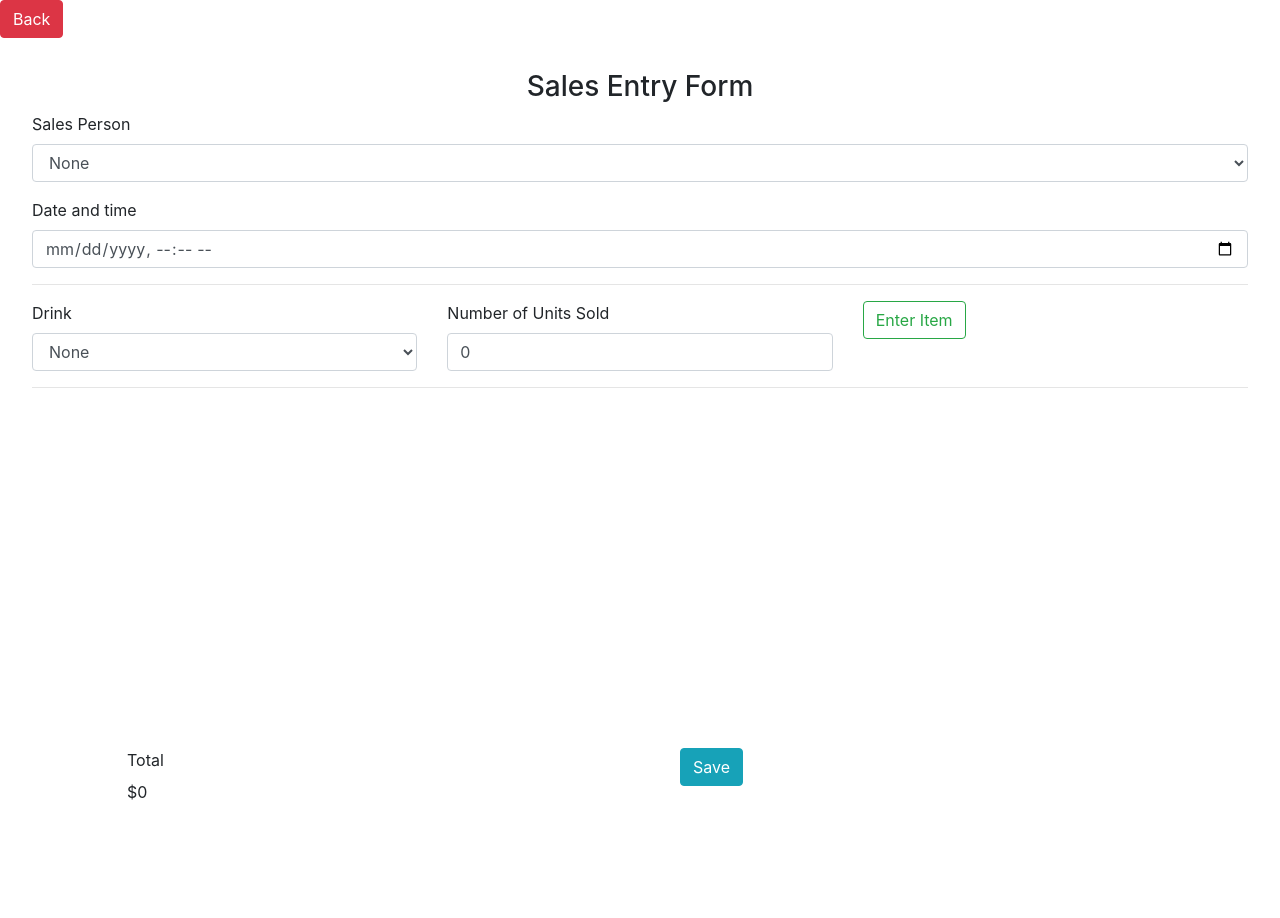
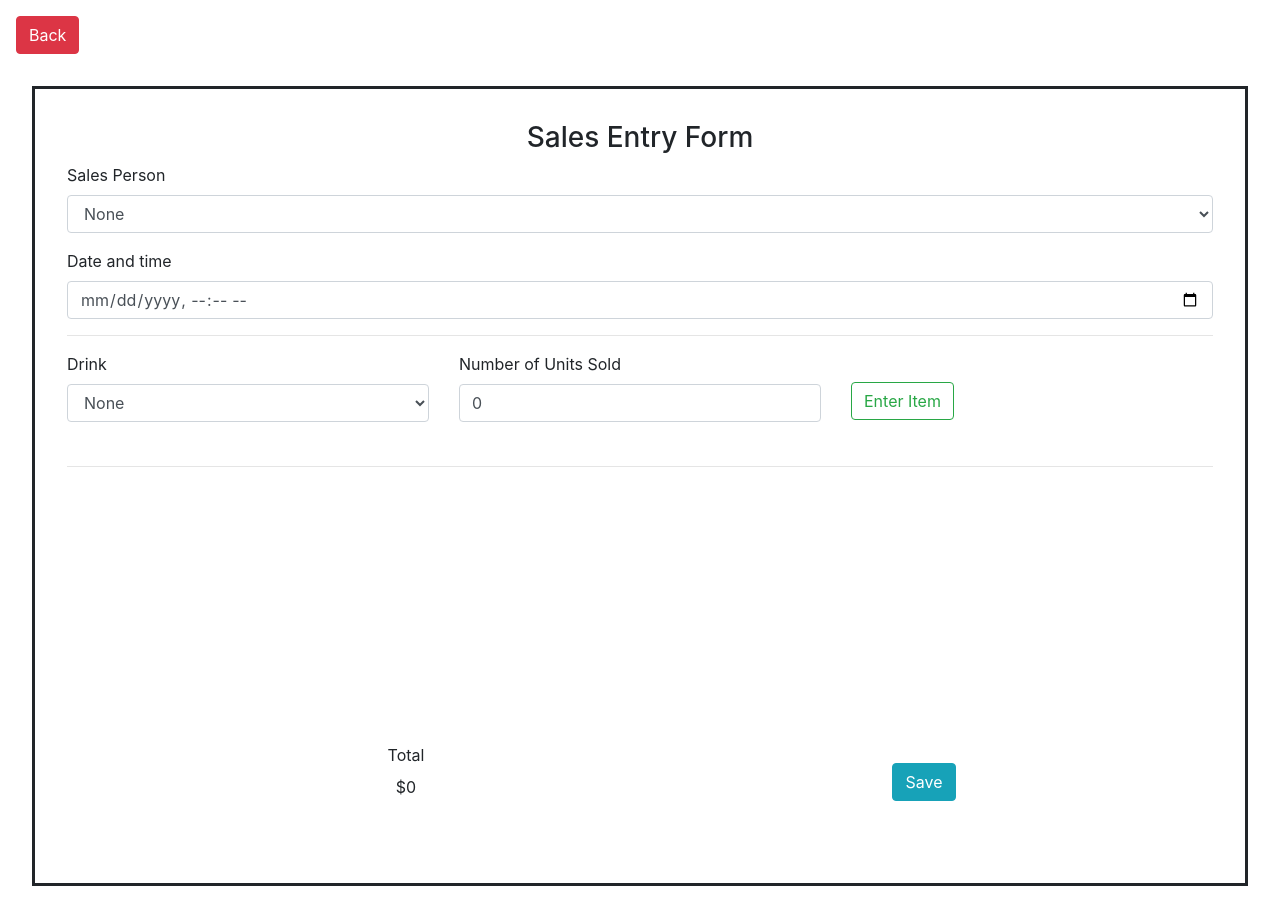
Before and after one commit to patbeqo/Lemonade, a React (Create React App) app in the folder SalesTrackingApp/: page /sales/form in a window 1280 px wide. Built offline with nearby package versions, Linux system fonts and the light colour scheme.

Commit message:
Updated SCSS

```diff
--- a/SalesTrackingApp/src/components/Homepage.js
+++ b/SalesTrackingApp/src/components/Homepage.js
@@ -8,16 +8,16 @@ function EnterSale() {
       <div className="Welcome">
         <h1> Welcome back! </h1>
       </div>
-      <div className="buttons">
-        <div className = "buttons">
-        <Link to = "/sales/form/">
-        <button type="button" className="btn btn-outline-success">Enter Sale</button>
-        </Link>
-        </div>
-        <div className = "buttons">
-        <Link to = '/sales/report/'>
-        <button type="button" className="btn btn-outline-primary">Sales Report</button>
-        </Link>
+      <div className = "row">
+          <div className = "column">
+            <Link to = "/sales/form/">
+            <button type="button" className="btn btn-outline-success" id = "button1">Enter Sale</button>
+            </Link>
+          </div>
+          <div className = "column">
+            <Link to = '/sales/report/'>
+            <button type="button" className=" btn btn-outline-primary" id = "button2">Sales Report</button>
+          </Link>
         </div>
       </div>
   </div>
--- a/SalesTrackingApp/src/components/Homepage.scss
+++ b/SalesTrackingApp/src/components/Homepage.scss
@@ -1,8 +1,27 @@
+.back-button {
+
+	padding-top: 1em;
+	padding-left: 1em;
+
+}
+
+.column {
+
+	flex: 50%;
+	text-align: center;
+
+}
+
+
+.row {
+
+	display: flex;
+
+}
+
+
 .Welcome {
 	text-align: center;
 	padding-top: 300px;
+
 }
-.buttons {
-	text-align: center;
-	margin: auto;
-}
--- a/SalesTrackingApp/src/components/ReportPage.js
+++ b/SalesTrackingApp/src/components/ReportPage.js
@@ -187,9 +187,11 @@ class ReportPage extends Component {
 
     return (
       <div>
-        <Link to = "/">
-          <button type="button" class="btn btn-danger">Back</button>
-        </Link>
+        <div className = "back-button">
+          <Link to = "/">
+            <button type="button" class="btn btn-danger">Back</button>
+          </Link>
+        </div>
         <appContext.Consumer>
           {(data) => (
             <div className="Site">
@@ -199,7 +201,7 @@ class ReportPage extends Component {
                   <div className="form-group row">
                     <div className="col">
                       <label for="item_selct">Sales Person</label>
-                      <select className="form-control" id={this.state.personBool ? "errorclassName":"item_select"} onChange = {this.updateSalesPerson.bind(this)}>
+                      <select className="form-control" id={this.state.personBool ? "errorClass":"item_select"} onChange = {this.updateSalesPerson.bind(this)}>
                         <option>None</option>
                         <option>Jeff Terry</option>
                         <option>Thomas Black</option>
@@ -211,13 +213,13 @@ class ReportPage extends Component {
                   <div className="form-group row">
                     <div className="col">
                       <label>Start Date</label>
-                      <input className="form-control" type="datetime-local" onChange={this.updateStartDate.bind(this)} id={this.state.startBool ? "errorclassName":""} value= {this.state.startTime}></input>
+                      <input className="form-control" type="datetime-local" onChange={this.updateStartDate.bind(this)} id={this.state.startBool ? "errorClass":""} value= {this.state.startTime}></input>
                     </div>
                   </div>
                   <div className="form-group row">
                     <div className="col">
                       <label>End Date</label>
-                      <input className="form-control" type="datetime-local" onChange={this.updateEndDate.bind(this)} id={this.state.endBool ? "errorclassName":""} value= {this.state.endTime}></input>
+                      <input className="form-control" type="datetime-local" onChange={this.updateEndDate.bind(this)} id={this.state.endBool ? "errorClass":""} value= {this.state.endTime}></input>
                     </div>
                   </div>
                   <button type="button" className="btn btn-info" onClick={() => {this.generateReport(data.state.forms)}}>Generate Report</button>
--- a/SalesTrackingApp/src/components/ReportPage.scss
+++ b/SalesTrackingApp/src/components/ReportPage.scss
@@ -1,15 +1,33 @@
-.Report-Title {
+.back-button {
 
-    margin: auto;
+	padding-top: 1em;
+	padding-left: 1em;
+
 }
 
+
+
+.container {
+
+	padding-top: 1em;
+
+}
+
+
 #errorClass {
-	-webkit-box-shadow: inset 0px 0px 29px 11px rgba(250,13,25,0.48);
-	-moz-box-shadow: inset 0px 0px 29px 11px rgba(250,13,25,0.48);
-	box-shadow: inset 0px 0px 29px 11px rgba(250,13,25,0.48);
+
+	border: 2px solid red;
 }
+
 
 .hide-report {
 
 	display: none;
 }
+
+
+
+.Report-Title {
+
+    margin: auto;
+}
--- a/SalesTrackingApp/src/components/SalesForm.js
+++ b/SalesTrackingApp/src/components/SalesForm.js
@@ -54,6 +54,7 @@ class SalesForm extends Component {
     //If the number of items is a valid poistive integer, and there is an item selected, Add salesForm
     if(tmp === 0){
 
+      //Storing current state values
       const currDrink = this.state.drinkSelected;
       const currAmountSold = this.state.numSold;
       var currProfits = 0;
@@ -83,7 +84,6 @@ class SalesForm extends Component {
       this.setState({totalProfits: newTotalProfits});
 
       //Adding a new component in order to be displayed, including the index in order to identify which element to delete in the future
-      //this.setState({sales: [...this.state.sales, <SalesItem onDelete={this.handleDelete} id = {index} drink = {currDrink} amountSold = {currAmountSold} profits = {currProfits}/>]});
       this.setState({sales: [...this.state.sales,
           {onDelete: this.handleDelete,
            drink: currDrink,
@@ -218,7 +218,7 @@ class SalesForm extends Component {
             this.setState({popBool: 0});
         }
         .bind(this),
-        5000
+        5000  // 5 seconds
       );
 
 
@@ -231,9 +231,11 @@ class SalesForm extends Component {
 
     return (
         <div>
-          <Link to = "/">
-            <button type="button" class="btn btn-danger">Back</button>
-          </Link>
+          <div className = "back-button">
+            <Link to = "/">
+              <button type="button" class="btn btn-danger">Back</button>
+            </Link>
+          </div>
           <appContext.Consumer>
             {(data) => (
               <div className="Site">
@@ -246,7 +248,7 @@ class SalesForm extends Component {
                     <div className="form-group row">
                       <div className="col">
                         <label>Sales Person</label>
-                        <select className="form-control" id={this.state.salesPersonBool ? "errorclassName":"item_select"} onChange = {this.updateSalesPerson.bind(this)} value = {this.state.salesPerson} >
+                        <select class="form-control" id={this.state.salesPersonBool ? "errorClass":"item_select"} onChange = {this.updateSalesPerson.bind(this)} value = {this.state.salesPerson} >
                             <option>None</option>
                             <option>Jeff Terry</option>
                             <option>Thomas Black</option>
@@ -258,7 +260,7 @@ class SalesForm extends Component {
                     <div className="form-group row">
                       <div className="col">
                         <label>Date and time</label>
-                        <input className="form-control" type="datetime-local" onChange={this.updateDateTime.bind(this)} id={this.state.dateTimeBool ? "errorclassName":""} value= {this.state.dateTime}></input>
+                        <input className="form-control" type="datetime-local" onChange={this.updateDateTime.bind(this)} id={this.state.dateTimeBool ? "errorClass":""} value= {this.state.dateTime}></input>
                       </div>
                     </div>
                   </form>
@@ -266,7 +268,7 @@ class SalesForm extends Component {
                   <div className="form-group row">
                       <div className="col">
                         <label>Drink</label>
-                        <select className="form-control" onChange={this.updateDrinkSelected.bind(this)} id={this.state.drinkSelectedBool ? "errorclassName" : "item_select"}  value={this.state.drinkSelected} >
+                        <select className="form-control" onChange={this.updateDrinkSelected.bind(this)} id={this.state.drinkSelectedBool ? "errorClass" : "item_select"}  value={this.state.drinkSelected} >
                           <option>None</option>
                           <option>Fresh Lemon Lemonade</option>
                           <option>Orange & Lemon Splash</option>
@@ -276,10 +278,12 @@ class SalesForm extends Component {
                       </div>
                       <div className="col">
                         <label>Number of Units Sold</label>
-                        <input className="form-control" onChange={this.updateNumSold.bind(this)} id={this.state.numSoldBool ? "errorclassName" : "item_select"} value={this.state.numSold}></input>
+                        <input className="form-control" onChange={this.updateNumSold.bind(this)} id={this.state.numSoldBool ? "errorClass" : "item_select"} value={this.state.numSold}></input>
                       </div>
                       <div className="col">
-                        <button type="button" className="btn btn-outline-success" onClick = {this.addSale.bind(this)}>Enter Item</button>
+                        <div className="enter">
+                          <button type="button" className="btn btn-outline-success" onClick = {this.addSale.bind(this)}>Enter Item</button>
+                        </div>
                       </div>
                   </div>
                   <div className="container" id={this.state.sales.length ? "" : "hide"}>
@@ -301,14 +305,14 @@ class SalesForm extends Component {
               <footer className = "total-save">
                 <div className="container">
                   <div className="row">
-                    <div className="col-sm">
+                    <div className="column">
                       <label>Total</label>
-                      <p>
-                      <text type="text"  id = {this.state.totalProfitsBool? "errorclassName":"item_select"} >${this.state.totalProfits}</text>
-                      </p>
+                      <div>
+                        <text type="text"  id = {this.state.totalProfitsBool? "errorClass":"item_select"} >${this.state.totalProfits}</text>
+                      </div>
                     </div>
-                    <div className="col-sm">
-                      <button type="button" className="btn btn-info" onClick = {()=>{
+                    <div className="column"  id="totals">
+                      <button type="button"className="btn btn-info" onClick = {()=>{
 
                       //If there are no issues continue with saving the data
                         if(this.state.totalProfits !== 0 && this.state.salesPerson !== "None" && this.state.dateTime !== ""){
--- a/SalesTrackingApp/src/components/SalesForm.scss
+++ b/SalesTrackingApp/src/components/SalesForm.scss
@@ -1,13 +1,71 @@
+.hide {
+
+    display: none;
+}
+
+#hide {
+
+    display: none;
+}
+
+.column {
+
+	flex: 50%;
+	text-align: center;
+
+
+}
+
+.enter {
+
+    padding: 30px 0;
+
+}
+
+
+#errorClass {
+
+	border: 2px solid red;
+}
+
+
+.popup {
+    border: 2px solid #73AD21;
+    background-color: rgba(0, 155, 83, 0.932);
+    color: white;
+    position: relative;
+    z-index: 1000;
+    top: auto;
+    left: auto;
+    right: auto;
+    text-align: center;
+}
+
+
+
+.row {
+
+	display: flex;
+
+}
+
 
 .Site {
+    padding: 2em;
     display: flex;
     min-height: 100vh;
     flex-direction: column;
     margin: 2em;
+    border-style: solid;
 }
 
 .Site-content {
     flex: 1 0 auto;
+}
+
+#totals{
+
+    margin-top: 20px;
 }
 
 .total-save {
@@ -23,37 +81,3 @@
 
     text-align: center;
 }
-
-#errorClass {
-	-webkit-box-shadow: inset 0px 0px 29px 11px rgba(219, 72, 79, 0.48);
-	-moz-box-shadow: inset 0px 0px 29px 11px rgba(250,13,25,0.48);
-	box-shadow: inset 0px 0px 29px 11px rgba(250,13,25,0.48);
-}
-
-
-.popup {
-    border-radius: 25px;
-    border: 2px solid #73AD21;
-    padding: 20px;
-    width: 200px;
-    height: 70px;
-    text-align: center;
-    position: fixed;
-    top: 3em;
-    left: 3em;
-    right: 3em;
-    bottom: 3em;
-    margin: auto;
-    background-color: rgba(7, 150, 83, 0.932);
-    color: white;
-}
-
-.hide {
-
-    display: none;
-}
-
-#hide {
-
-    display: none;
-}
--- a/SalesTrackingApp/src/components/SalesItem.scss
+++ b/SalesTrackingApp/src/components/SalesItem.scss
@@ -3,7 +3,5 @@
 }
 
 #errorClass {
-	-webkit-box-shadow: inset 0px 0px 29px 11px rgba(250,13,25,0.48);
-	-moz-box-shadow: inset 0px 0px 29px 11px rgba(250,13,25,0.48);
-	box-shadow: inset 0px 0px 29px 11px rgba(250,13,25,0.48);
+	border: 2px solid red;
 }
```
